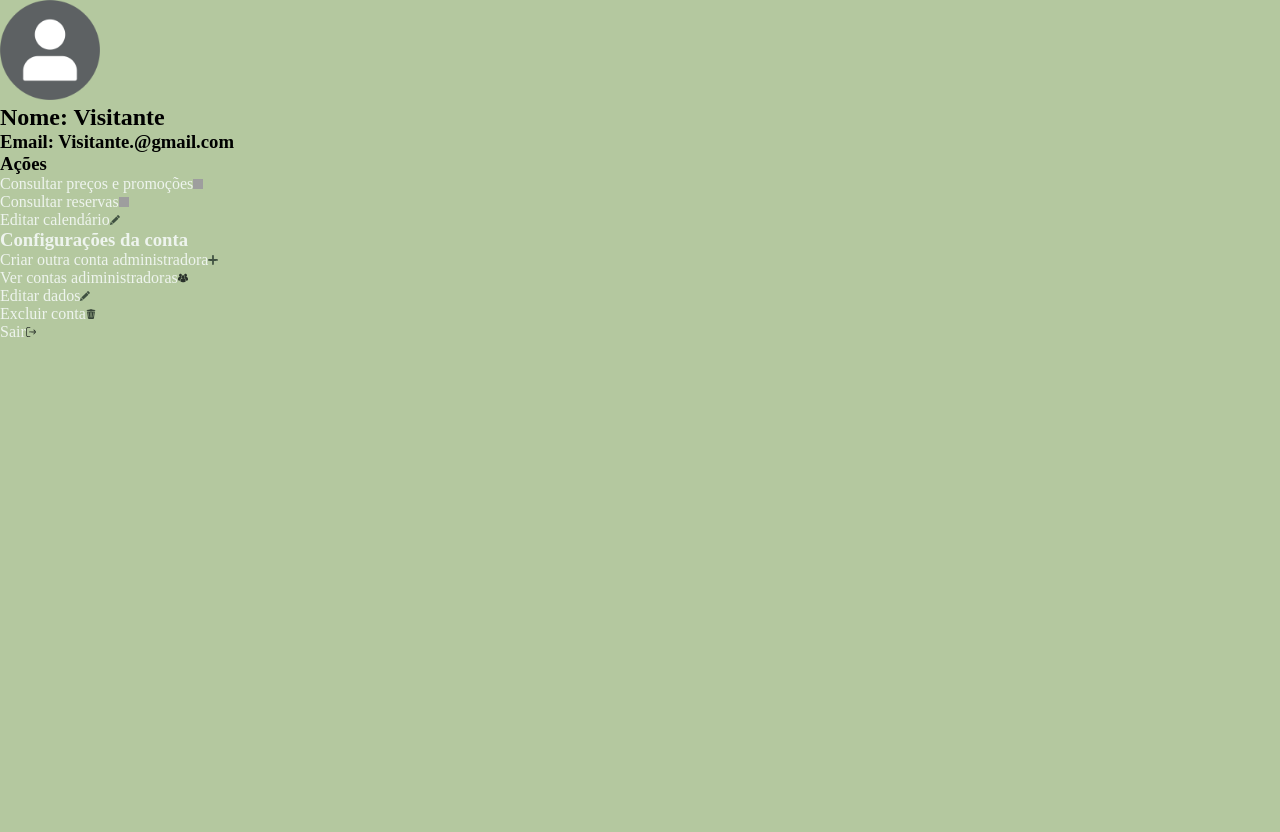
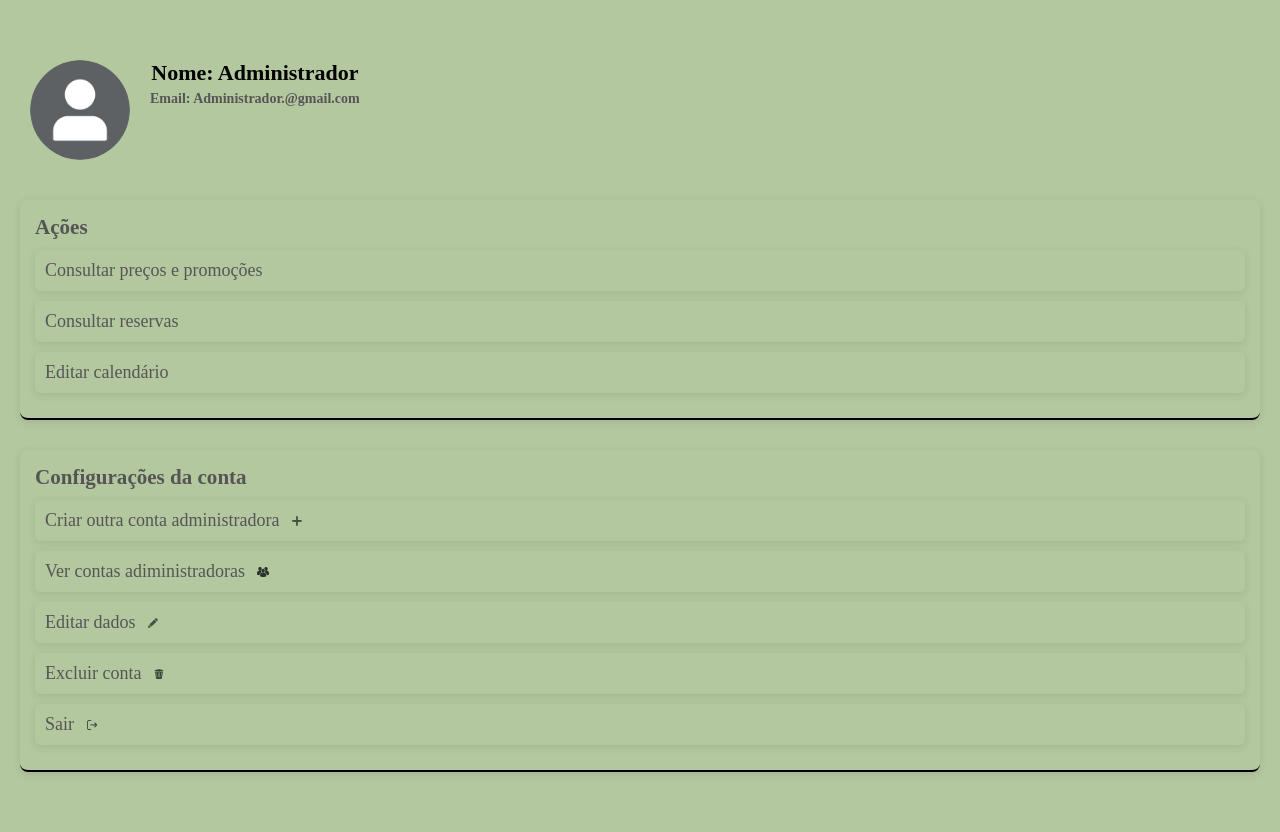
Before and after one commit to juzynha/Chale, a PHP site: page /views/pages/conta_admin.php in a window 1280 px wide. Shown: the part 96-928 px from the top of the page. Before the commit the page ends 433 px from the top, so only its background shows below. Run offline with PHP 8.4, Linux system fonts and the light colour scheme; data comes from the database, SQL or seed files in the repository; some web fonts are replaced; grey boxes are pictures that could not be loaded.

Commit message:
continuaçao pagina da conta do administrador,atualização no style da conta do administrador e inicio do modal de saida

```diff
--- a/public/css/global/style.css
+++ b/public/css/global/style.css
@@ -2,7 +2,7 @@
 @import '../modals/modals.css';
 @import '../pages/inicial.css';
 @import '../pages/reservas.css';
-@import '../pages/contadimin.css';
+@import '../pages/conta_admin.css';
 @import url('https://fonts.googleapis.com/css2?family=Inter:ital,opsz,wght@0,14..32,100..900;1,14..32,100..900&display=swap');
 
 @font-face {
--- a/public/css/pages/conta_admin.css
+++ b/public/css/pages/conta_admin.css
@@ -1,52 +1,67 @@
-.perfil{
+.perfil {
     margin: 30px auto;
     padding: 20px;
     border-radius: 10px;
+  }
 
-
-}
-.adimin{
+  .adimin {
     display: flex;
     text-align: center;
     gap: 20px;
-padding:  10px;
+    padding: 10px;
   }
-.adimin img{
+
+  .adimin img {
     border-radius: 50%;
     object-fit: cover;
   }
-.adimin h2{
+
+  .adimin h2 {
     margin: 0;
     font-size: 22px;
   }
-.adimin h3{
+
+  .adimin h3 {
     margin: 5px 0 0px;
     color: #555;
     font-size: 14px;
   }
-.acoes{}
-.acoes, .confi-conta{
+
+  .acoes, .confi-conta {
+    font-size: 18px;
+    color: #555;
+    padding-bottom: 8px;
+    border-bottom: 2px solid #000;
+    margin-bottom: 10px;
     margin-top: 30px;
-box-shadow: 0 2px 8px rgba(0,0,0,0.1);
-}
-.acoes h3, .confi-conta h3 {
-font-size: 18px;
-border-bottom: 1px solid #ccc;
-color: #555;
   }
 
-.lista{
+  .acoes,
+  .confi-conta {
+    box-shadow: 0 2px 8px rgba(0, 0, 0, 0.1);
+    padding: 15px;
+    border-radius: 8px;
+  }
+
+  .lista {
     list-style: none;
     padding-left: 0;
     color: #555;
   }
 
-.lista li{
+  .lista li {
     margin: 10px 0;
     color: #555;
-box-shadow: 0 2px 8px rgba(0,0,0,0.1);
+    box-shadow: 0 2px 8px rgba(0, 0, 0, 0.1);
+    padding: 10px;
+    border-radius: 5px;
   }
 
-.lista li a{
+  .lista li a {
     color: #555;
+    text-decoration: none;
   }
+
+  .icone {
+    margin-left: 8px;
+  }
--- a/views/pages/conta_admin.php
+++ b/views/pages/conta_admin.php
@@ -10,27 +10,35 @@ require_once __DIR__ . '/../layouts/header.php';
     <div class="adimin">
         <img src="/chale/public/assets/img-perfil.png" alt="avatar do adimin" width="100"   height="100">
         <div>
-<h2> Nome: <?php  echo htmlspecialchars($_SESSION['nome'] ?? 'Visitante')?></h3><h2>
-<h3> Email: <?php  echo htmlspecialchars($_SESSION['email'] ?? 'Visitante.@gmail.com')?> <h3>
+<h2> Nome: <?php  echo htmlspecialchars($_SESSION['nome'] ?? 'Administrador')?></h3><h2>
+<h3> Email: <?php  echo htmlspecialchars($_SESSION['email'] ?? 'Administrador.@gmail.com')?> <h3>
     </div>
 </div>
 
 <div class="acoes">
     <h3> Ações </h3>
     <ul class="lista">
-        <li><a herf="#">Consultar preços e promoções<a/><img src="/chale/public/assets/icons/icon-(verde).svg" class="icone"  width="10"   height="10"></li>
-        <li><a herf="#">Consultar reservas<a/><img src="/chale/public/assets/icons/icon-(verde).svg" class="icone"  width="10"   height="10"></li>
-        <li><a herf="#">Editar calendário<a/><img src="/chale/public/assets/icons/icon-editar(verde).svg" class="icone"  width="10"   height="10"></li>
+        <li><a href="#">Consultar preços e promoções</a></li>
+
+        <li><a href="#">Consultar reservas</a></li>
+
+        <li><a href="#">Editar calendário</a></li>
     </ul>
 </div>
 <div class="confi-conta">
     <h3> Configurações da conta </h3>
     <ul class="lista">
-        <li><a herf="#">Criar outra conta administradora<a/><img src="/chale/public/assets/icons/icon-adicionar.svg" class="icone"  width="10"   height="10"></li>
-        <li><a herf="#">Ver contas adiministradoras<a/><img src="/chale/public/assets/icons/icon-administradores.svg" class="icone"  width="10"   height="10"></li>
-        <li><a herf="#">Editar dados<a/><img src="/chale/public/assets/icons/icon-editar(verde).svg" class="icone"  width="10"   height="10"></li>
-        <li><a herf="#">Excluir conta<a/><img src="/chale/public/assets/icons/icon-lixeira(verde).svg" class="icone"  width="10"   height="10"></li>
-        <li><a herf="#">Sair<a/><img src="/chale/public/assets/icons/icon-logout.svg" class="icone"  width="10"   height="10"></li></li>
+        <li><a href="#">Criar outra conta administradora</a><img src="/chale/public/assets/icons/icon-adicionar.svg" class="icon"  width="10" height="10" style="margin-left: 8px;"></li>
+
+        <li><a href="#">Ver contas adiministradoras</a><img src="/chale/public/assets/icons/icon-administradores.svg" class="icon"  width="10" height="10" style="margin-left: 8px;"></li>
+
+        <li><a href="#">Editar dados</a><img src="/chale/public/assets/icons/icon-editar(verde).svg" class="icon"  width="10" height="10" style="margin-left: 8px;"></li>
+
+        <li><a href="#">Excluir conta</a><img src="/chale/public/assets/icons/icon-lixeira(verde).svg" class="icon"  width="10"   height="10" style="margin-left: 8px;"></li>
+
+        <li><a href="" id="sair">Sair</a><img src="/chale/public/assets/icons/icon-logout.svg" class="icon"  width="10"   height="10" style="margin-left: 8px;">
+    </li>
+</li>
     </ul>
 </div>
 <?php
--- a/views/pages/conta_usuario.php
+++ b/views/pages/conta_usuario.php
@@ -13,7 +13,7 @@ require_once __DIR__ . '/../layouts/header.php';
 <h2> Gabriel cardoso <h2>
 <h3> Email:Gabriel.cardoso@gmail.com <h3>
 <h3> Telefone:(14)9908-9303</h3>
-<h3> Data de nascimento:04/11/2020</h3>
+<h3> Data de nascimento:08/11/2020</h3>
   </div>
 </div>
 
```
Also changed, not shown: views/modals/sair_conta.php (added, +26 -0 lines). Lines whose indentation alone changed are shown as unchanged.
